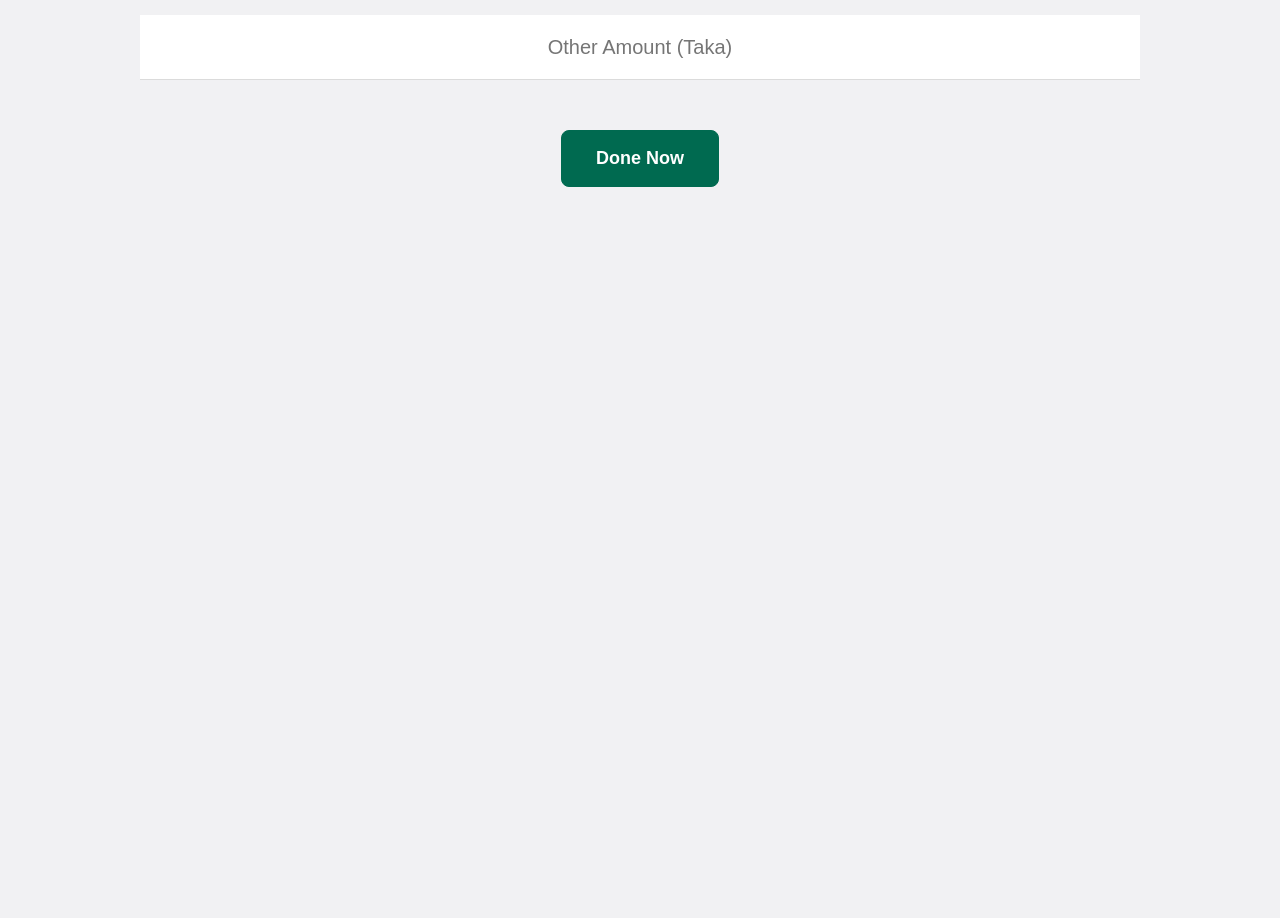
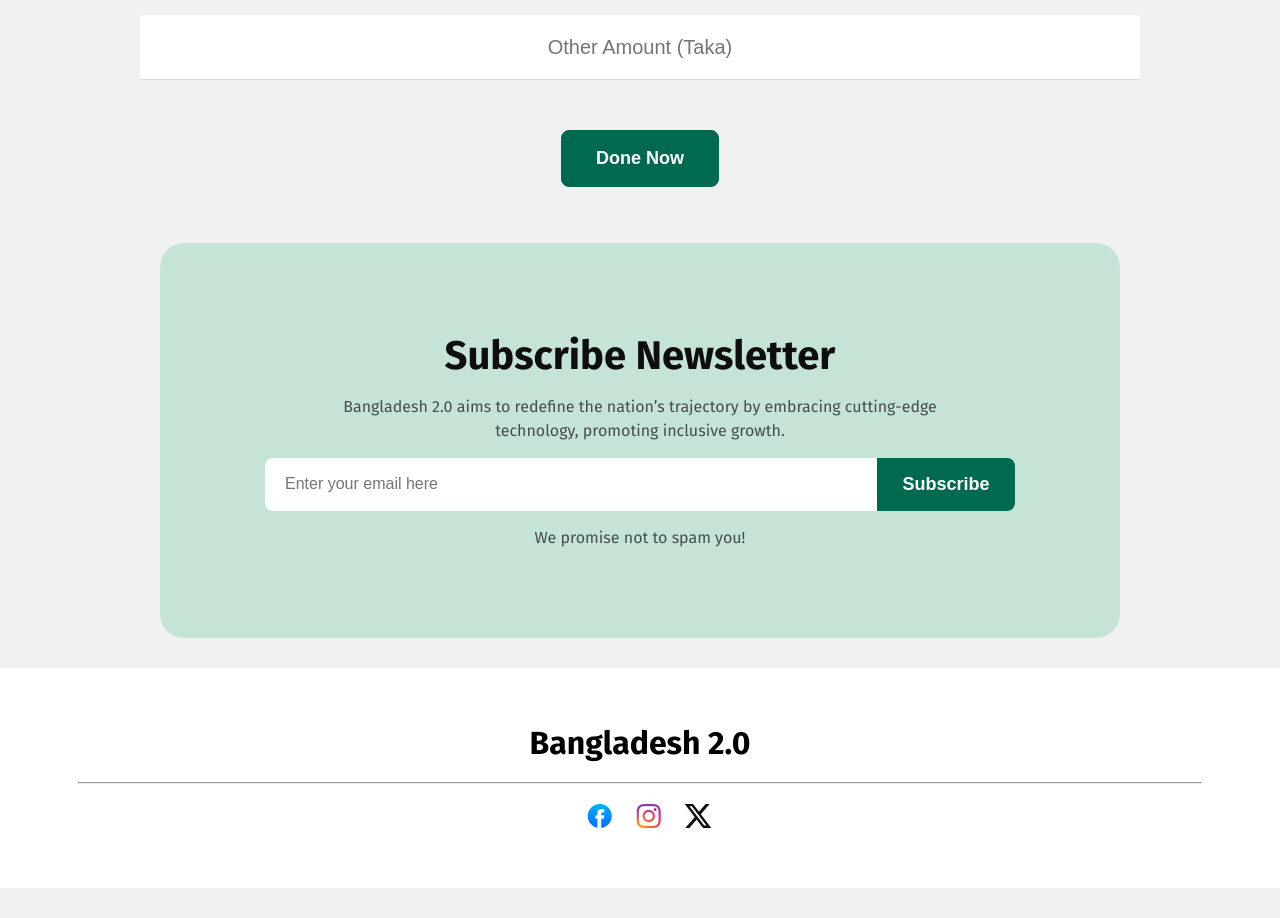
Before and after one commit to jakariahossain12/assignment-1, a plain HTML site: page index.html in a window 1280 px wide. Shown: the part 2446-3364 px from the top of the page. Before the commit the page ends 2689 px from the top, so only its background shows below. Drawn offline with Linux system fonts and the light colour scheme.

Commit message:
initial commit

```diff
--- a/index.html
+++ b/index.html
@@ -167,12 +167,44 @@
 
 
 
+        <section  class="Newsletter-Section">
+            <h1>Subscribe Newsletter</h1>
+            <p>Bangladesh 2.0 aims to redefine the nation’s trajectory by embracing cutting-edge <br>technology, promoting inclusive growth.</p>
+
+            <form action="">
+                <input type="email" placeholder="Enter your email here">
+                <button type="submit">Subscribe</button>
+            </form>
+            <p>We promise not to spam you!</p>
+
+        </section>
+
+
+
+
     </main>
 
 
 
 
-    <footer></footer>
+    <footer class="contact-link">
+        <h1>Bangladesh 2.0</h1>
+        <hr>
+        <div>
+
+            <a href=""><img src="./assets/facebook.png" alt=""></a>
+            <a href=""><img src="./assets/instagram.png" alt=""></a>
+            <a href=""><img src="./assets/x.png" alt=""></a>
+
+
+
+
+
+
+        </div>
+
+
+    </footer>
 
 
 
--- a/style.css
+++ b/style.css
@@ -305,7 +305,87 @@
 
 /* Donate section end */
 
+/* Newsletter Section style start*/
+
+.Newsletter-Section{
+    width: 100%;
+    height: 395px;
+    background-color: #C6E4D6;
+    border-radius: 24px;
+    display: flex;
+    flex-direction: column;
+    justify-content: center;
+    align-items: center;
+    gap: 15px;
+}
+.Newsletter-Section h1{
+    font-size: 40px;
+    font-weight: bold;
+    color: #0E0E0E;
+    text-align: center;
+}
+.Newsletter-Section p{
+    font-size: 16px;
+    color: rgba(14, 14, 14, 0.7);
+    text-align: center;
+    line-height: 24px;
+}
+.Newsletter-Section form{
+    width: 750px;
+    display: flex;
+    justify-content: center;
+    align-items: center;
+
+}
+
+.Newsletter-Section form input{
+    width: 600px;
+    height: 53px;
+    padding-left: 20px;
+    border: none;
+    font-size: 16px;
+    color: rgba(14, 14, 14, 0.3);
+    border-radius:8px 0 0 8px ;
+
+}
+.Newsletter-Section form button{
+    width: 140px;
+    height: 53px;
+    font-size: 18px;
+    font-weight: 600;
+    background-color: #006A50;
+    color: #FFFFFF;
+    border: none;
+   border-radius: 0 8px 8px 0;
+}
+/* Newsletter Section style end*/
+/* main style end */
+
+/* footer section style start */
+.contact-link{
+    width: 100%;
+    height: 220px;
+    margin: 30px 0;
+    background-color: #FFFFFF;
+    display: flex;
+    flex-direction: column;
+    justify-content: center;
+    align-items: center;
+    gap: 20px;
+}
+
+.contact-link h1{
+    font-size: 32px;
+    font-weight: bold;
+}
+.contact-link hr{
+    width:1122px ;
+
+}
+.contact-link div img{
+    margin-left: 19px;
+}
 
 
 
-/* main style end */
+/* footer section style start */
```
